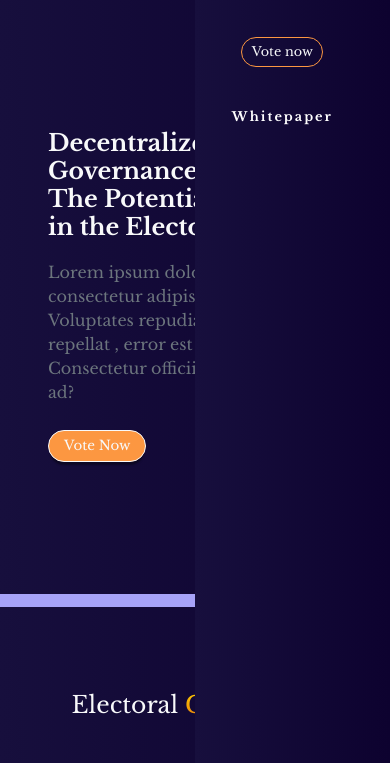
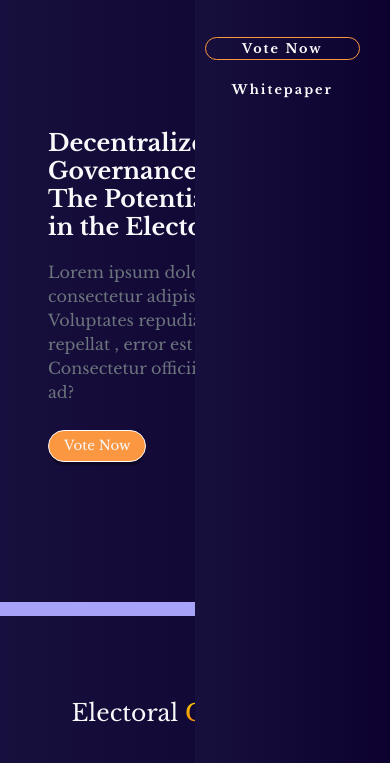
Before and after one commit to KoxyG/decentralized_voting_system_DAO, a plain HTML site: page landing_page.html in a window 390 px wide. Both pictures are taken after a click on the element 372 px from the left and 42 px from the top of the page. Shown: the part 71-834 px from the top of the page. Drawn offline with nearby package versions, Linux system fonts and the light colour scheme.

Commit message:
wallet signIn page down

```diff
--- a/landing_page.html
+++ b/landing_page.html
@@ -22,8 +22,8 @@
 
     <ul class="container nav-links">
 
-      <li id='signIn' class="vote"><button type="button" class="btn btn-md outline-button text-light">Vote now</button></li>
-      <li><a href="#">Whitepaper</a></li>
+      <li class="vote active"><a href="./signIn_page.html">Vote Now</a></li>
+      <li class="whitepaper"><a href="#">Whitepaper</a></li>
 
     </ul>
 
@@ -248,13 +248,7 @@
   </script>
 
 
-  <script>
-    var sign = document.getElementById('signIn');
 
-    sign.addEventListener('click', () => {
-      window.document.location =  './signIn_page.html';
-    });
-  </script>
 
 
   <script>
--- a/styles/style.css
+++ b/styles/style.css
@@ -72,6 +72,12 @@ nav {
     font-weight: bold;
 }
 
+.active {
+    border: 1px solid #fc9741;
+    border-radius: 30px;
+    padding: 5px;
+}
+
 .button {
     padding: 5px 15px 5px 15px;
     box-shadow: 0px 5px 2px -2px rgba(0, 0, 0, 0.4);
@@ -98,6 +104,7 @@ nav {
 
 .button-space {
     padding-left: 70px;
+    padding-bottom: 10px;
 }
 
 .outline-button {
@@ -290,7 +297,7 @@ blockquote p {
     }
 
     .vote {
-        padding-bottom: 40px;
+        padding-bottom: 90px;
     }
 
 
@@ -305,9 +312,17 @@ blockquote p {
         padding-bottom: 40px;
     }
 
+    .active {
+        padding: 1px 0 1px 0 ;
+    }
+
     .is-active {
         display:block;
 
+    }
+
+    .whitepaper {
+        padding-top: 20px;
     }
 }
 
```
